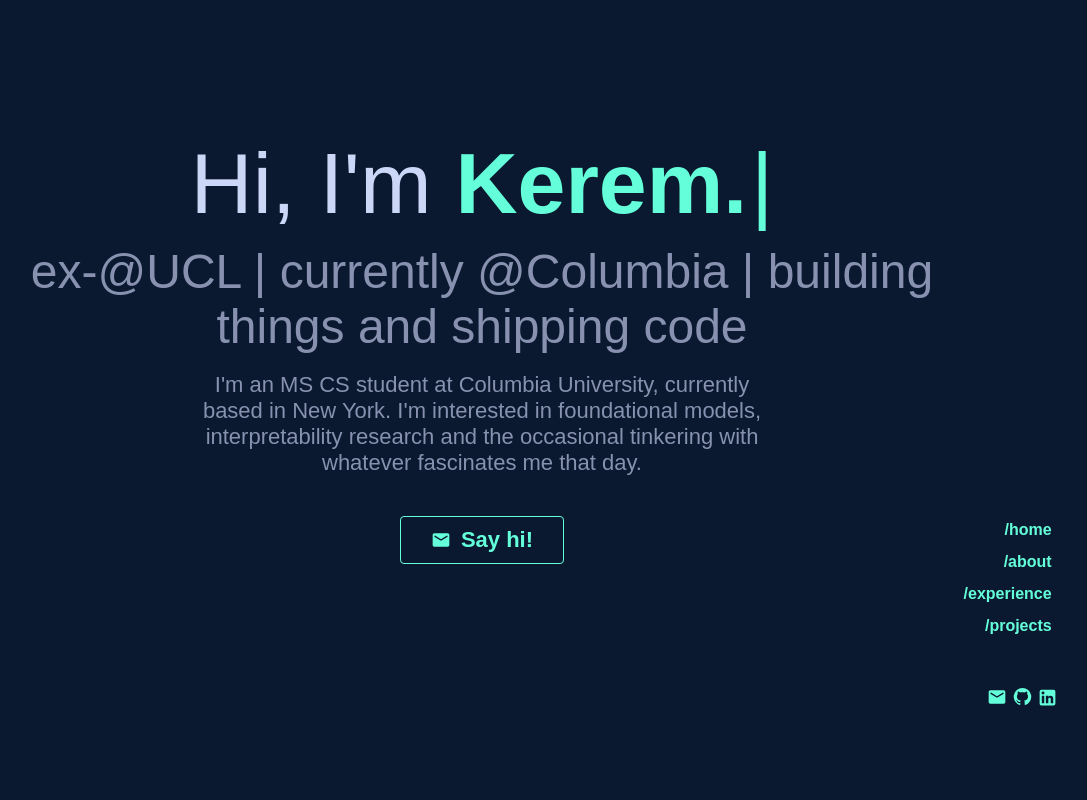
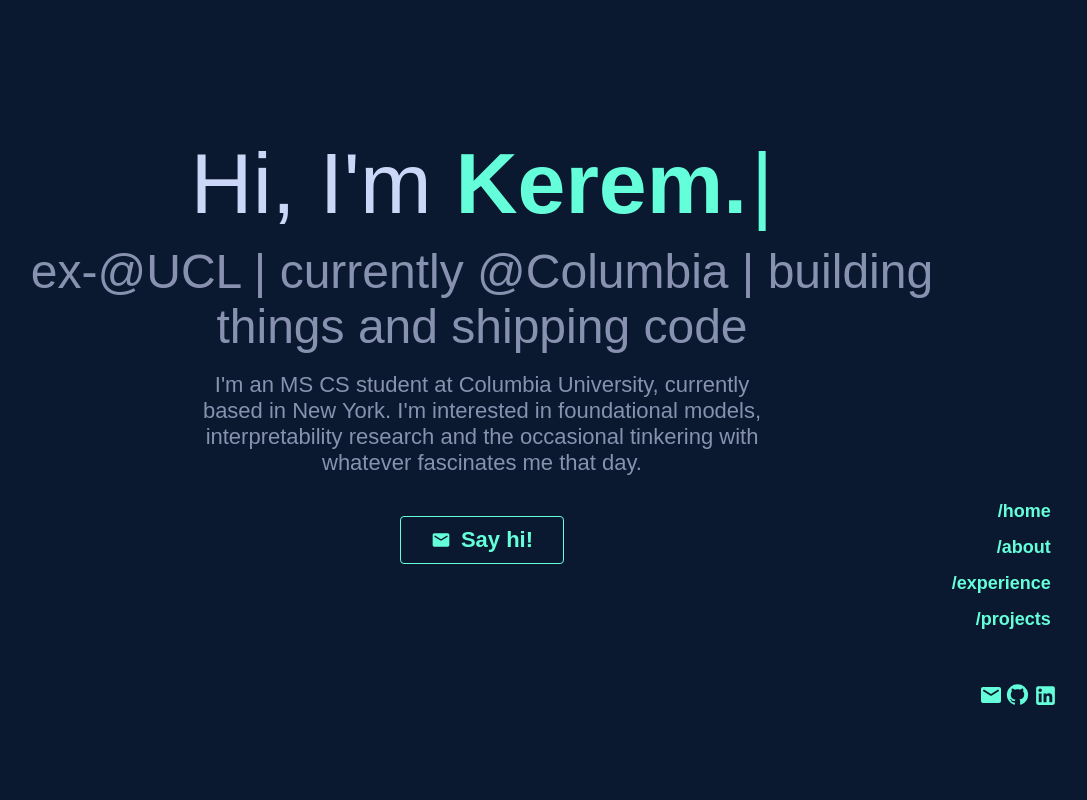
Before and after one commit to ckakbulut/kerem, a Next.js app: page / in a window 1280 px wide. Shown: the top 800 px of the page, without its empty margins (158-1245 px from the left). Built offline with nearby package versions, Linux system fonts and the light colour scheme; a web font is replaced by a local one.

Commit message:
bump sidebar link and social icon sizes for readability

```diff
--- a/src/components/SidebarNav.js
+++ b/src/components/SidebarNav.js
@@ -41,7 +41,7 @@
                     className="sidebar-link"
                     href="mailto:cankeremakbulut@gmail.com"
                 >
-                    <EmailRoundedIcon style={{ fontSize: 20 }} />
+                    <EmailRoundedIcon style={{ fontSize: 24 }} />
                 </a>
                 <a
                     className="sidebar-link"
@@ -49,7 +49,7 @@
                     target="_blank"
                     rel="noreferrer"
                 >
-                    <GitHubIcon style={{ fontSize: 19 }} />
+                    <GitHubIcon style={{ fontSize: 23 }} />
                 </a>
                 <a
                     className="sidebar-link"
@@ -57,7 +57,7 @@
                     target="_blank"
                     rel="noreferrer"
                 >
-                    <LinkedInIcon style={{ fontSize: 21 }} />
+                    <LinkedInIcon style={{ fontSize: 25 }} />
                 </a>
             </div>
         </div>
--- a/src/styles/SidebarNav.css
+++ b/src/styles/SidebarNav.css
@@ -17,7 +17,7 @@
     font-family: var(--font-ntr), sans-serif;
     letter-spacing: 0;
     line-height: 1.5em;
-    font-size: 16px;
+    font-size: 18px;
     padding: 0.2em;
     font-weight: bold;
     list-style: none;
```
